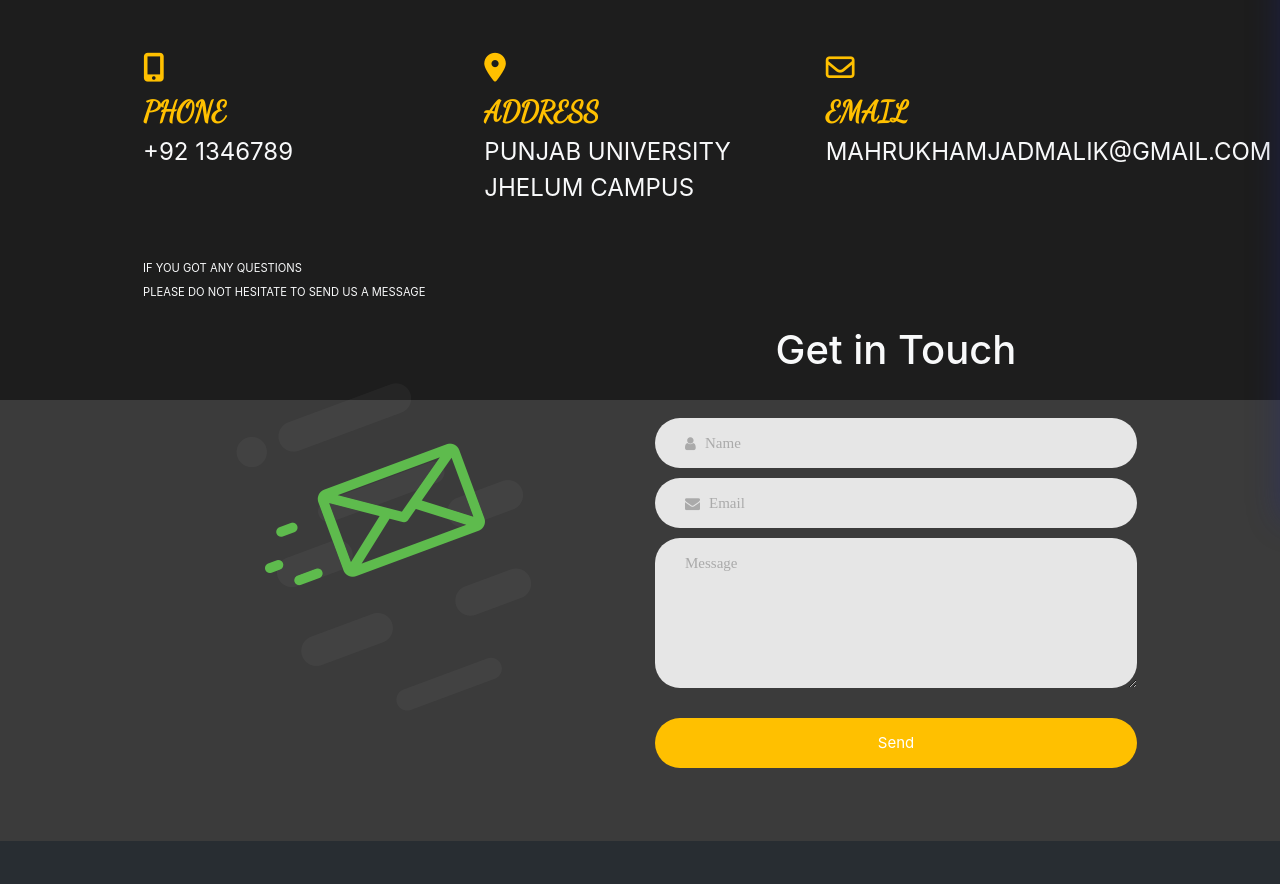
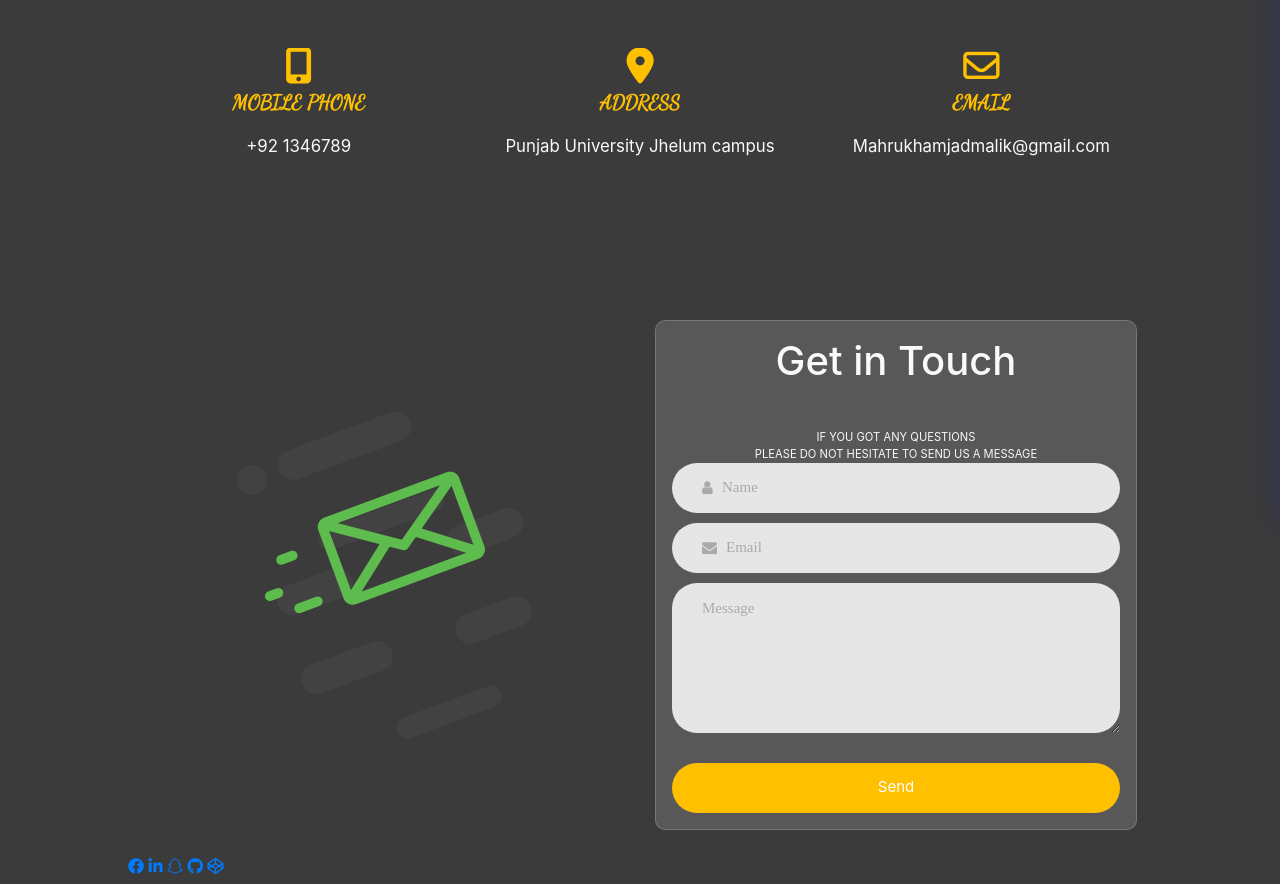
Before and after one commit to Code-With-Hassan/Code-With-Hassan.github.io, a plain HTML site: page ContactUs.html in a window 1280 px wide. Shown: the part 288-1172 px from the top of the page. Drawn offline with nearby package versions, Linux system fonts and the light colour scheme; a web font is replaced by a local one.

Commit message:
Merge Contactus.html and style,css

```diff
--- a/ContactUs.html
+++ b/ContactUs.html
@@ -97,7 +97,7 @@
     </div>
 
     <header class="header-sec">
-        <div class="overlay">
+        <div class="overlay-sec">
 
             <nav class="navbar navbar-expand-lg fixedElement py-3 justify-content-center d-flex">
 
@@ -145,49 +145,53 @@
     </header>
     <div class="container container-1200">
         <div class="row py-5">
+
+
             <div class="col-lg-4 col-md-6 col-sm-12 pb-5">
                 <div class="contact-container">
-                  <span class="text-light text-uppercase" style="font-size: 1.5em;">
-                    <span class="big">
-                      <i class="fa-solid fa-mobile-screen-button"></i><br /> PHONE </span><br /> +92 1346789<br/>
-
+                    <span class="text-light" style="font-size: 1.5em;">
+                        <p class="big text-uppercase">
+                            <i class="fa-solid fa-mobile-screen-button" style="font-size: 1.8em;"></i><br /> MOBILE PHONE
+                        </p>+92 1346789
+                    </span>
                 </div>
             </div>
             <div class="col-lg-4 col-md-6 col-sm-12 pb-5">
                 <div class="contact-container">
-                  <span class="text-light text-uppercase" style="font-size: 1.5em;">
-                    <span class="big"> <i class="fa-solid fa-location-dot"></i><br />ADDRESS
-                </span> <br />Punjab University Jhelum campus <br/>
+                    <span class="text-light" style="font-size: 1.5em;">
+                        <p class="big text-uppercase">
+                            <i class="fa-solid fa-location-dot" style="font-size: 1.8em;"></i><br/>
+                            ADDRESS
+                        </p>
+                        Punjab University Jhelum campus
+                    </span>
                 </div>
             </div>
             <div class="col-lg-4 col-md-6 col-sm-12 pb-5">
                 <div class="contact-container">
-                  <span class="text-light text-uppercase" style="font-size: 1.5em;">
-                    <span class="big"><i class="fa-regular fa-envelope"></i></br> EMAIL
-
-                    </span> <br />mahrukhamjadmalik@gmail.com <br/>
-
+                    <span class="text-light" style="font-size: 1.5em;">
+                        <p class="big text-uppercase">
+                            <i class="fa-regular fa-envelope" style="font-size: 1.8em;"></i><br/>
+                        EMAIL
+                        </p>
+                        Mahrukhamjadmalik@gmail.com
+                    </span>
                 </div>
             </div>
-            <div class="container">
-              <div class="row">
-                  <div class="col-md-12">
-                    <span class="text-light text-uppercase" style="font-size: 0.7em;">
-                      If YOU got any questions <br />please do not hesitate to send us a message <br/>
-                  </div>
-              </div>
-          </div>
+
             <div class="container py-4">
               <div class="row">
-
                       <div class="col js-tilt vertically-center" data-tilt>
                           <img src="assets/img/edit img-01.png" class="m-auto" alt="IMG">
                       </div>
 
                   <div class="col">
-                      <form action="#" class="contact100-form validate-form w-100 contactuspage-container" autocomplete="off">
+                      <form action="#" class="contact100-form validate-form w-100 contact-form-container" autocomplete="off">
                           <span class="contact100-form-title text-center">
                               <h1 class="text-light">Get in Touch</h1>
+                          </span>
+                          <span class="text-light vertically-center text-uppercase      contact-info" style="font-size: 0.7em;">
+                            If YOU got any questions <br />please do not hesitate to send us a message <br/>
                         </span>
 
                           <div class="wrap-input100 validate-input" data-validate = "Name is required">
@@ -222,7 +226,23 @@
               </div>
           </div>
 
-
+                        <div class="social-buttons">
+                            <a href="#" class="social-buttons__button social-button social-button--facebook" aria-label="Facebook">
+                            <i class="fab fa-facebook-f"></i>
+                            </a>
+                            <a href="#" class="social-buttons__button social-button social-button--linkedin" aria-label="LinkedIn">
+                            <i class="fab fa-linkedin-in"></i>
+                            </a>
+                            <a href="#" class="social-buttons__button social-button social-button--snapchat" aria-label="SnapChat">
+                            <i class="fab fa-snapchat-ghost"></i>
+                            </a>
+                            <a href="#" class="social-buttons__button social-button social-button--github" aria-label="GitHub">
+                            <i class="fab fa-github"></i>
+                            </a>
+                            <a href="#" class="social-buttons__button social-button social-button--codepen" aria-label="CodePen">
+                            <i class="fab fa-codepen"></i>
+                            </a>
+                        </div>
             <div class="container">
                 <div class="row">
                     <div class="col-md-12">
--- a/assets/css/style_home.css
+++ b/assets/css/style_home.css
@@ -1452,3 +1452,33 @@ iframe {
 .spec-heading{
 	font-weight: 500;
 }
+
+
+.contact-container{
+	position: relative;
+	width: 100%;
+	height: 200px;
+	/* background: #232323;
+	border-radius: 20px; */
+	overflow: hidden;
+	justify-content: center;
+    align-items: center;
+	text-align: center!important;
+	font-size: 0.7em;
+  }
+  .contact-info{
+	  text-align: center;
+  }
+  .contact-form-container{
+	  background: rgba(255, 255, 255, 0.3);
+	  padding: 1em;
+	  border-radius: 3em;
+	  background: rgba( 255, 255, 255, 0.15 );
+	/* box-shadow: 0 8px 32px 0 rgba( 31, 38, 135, 0.37 ); */
+	backdrop-filter: blur( 2px );
+	-webkit-backdrop-filter: blur( 2px );
+	border-radius: 10px;
+	border: 1px solid rgba( 255, 255, 255, 0.18 );
+	overflow: auto;
+
+  }
```
Lines whose indentation alone changed are shown as unchanged.
